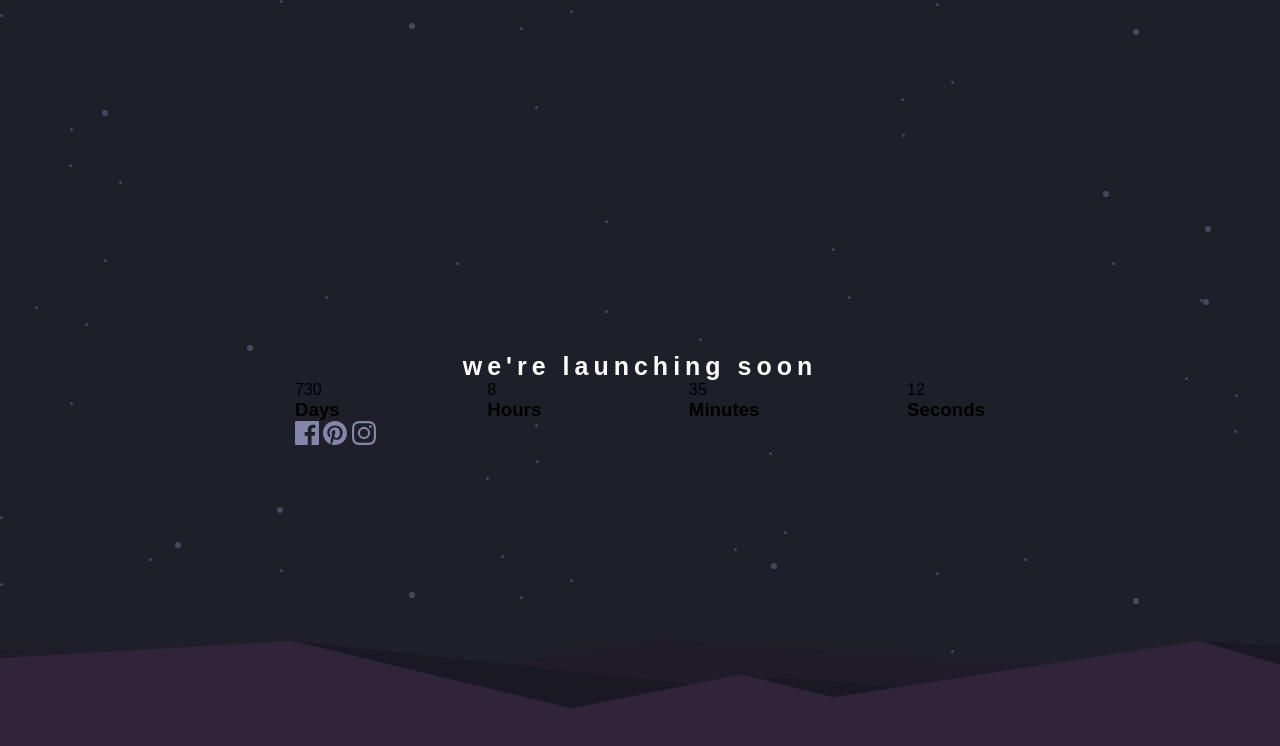
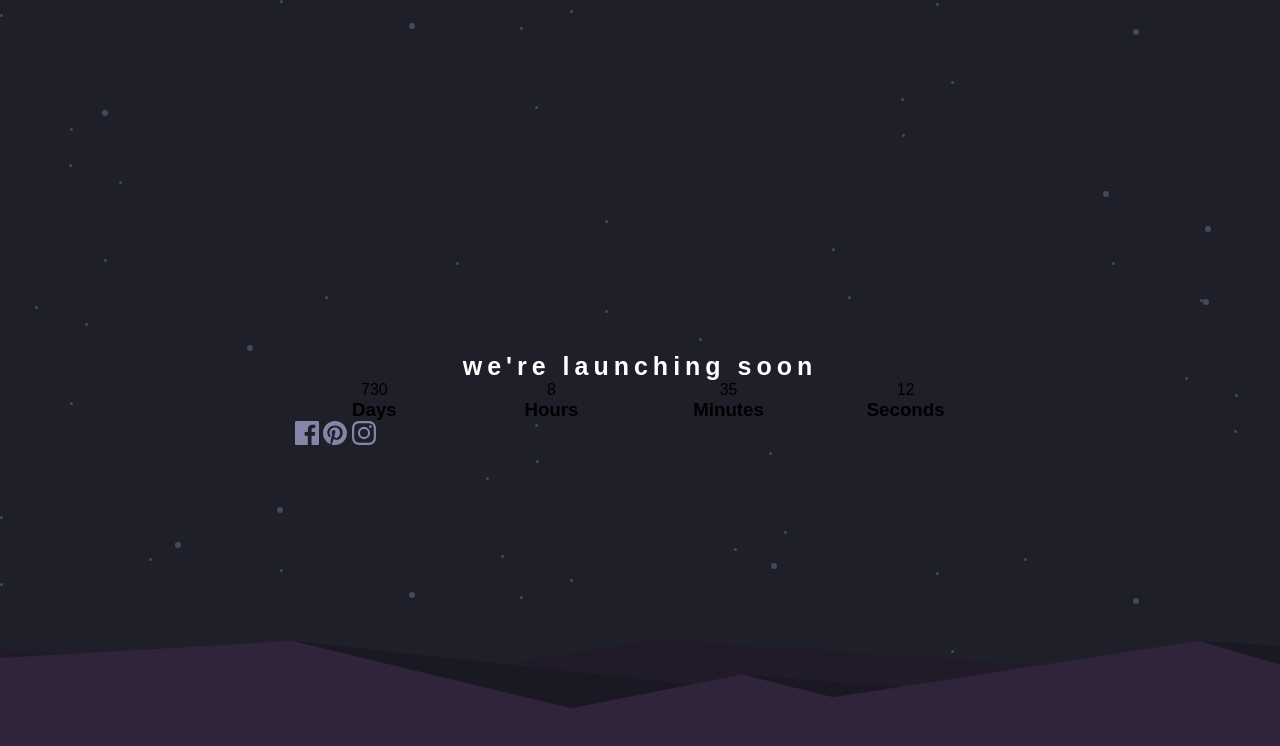
Before and after one commit to Marcraphael12/Launch-countdown-timer, a React (Create React App) app: page / in a window 1280 px wide. Shown: the top 746 px of the page. Built offline with nearby package versions, Linux system fonts and the light colour scheme.

Commit message:
App: define basic for timer blocks

```diff
--- a/src/App.scss
+++ b/src/App.scss
@@ -58,6 +58,14 @@ body {
           height: auto;
           display: flex;
           justify-content: space-between;
+
+          >div {
+            width: 23%;
+            display: flex;
+            flex-direction: column;
+            justify-content: space-between;
+            align-items: center;
+          }
         }
       }
     }
```
